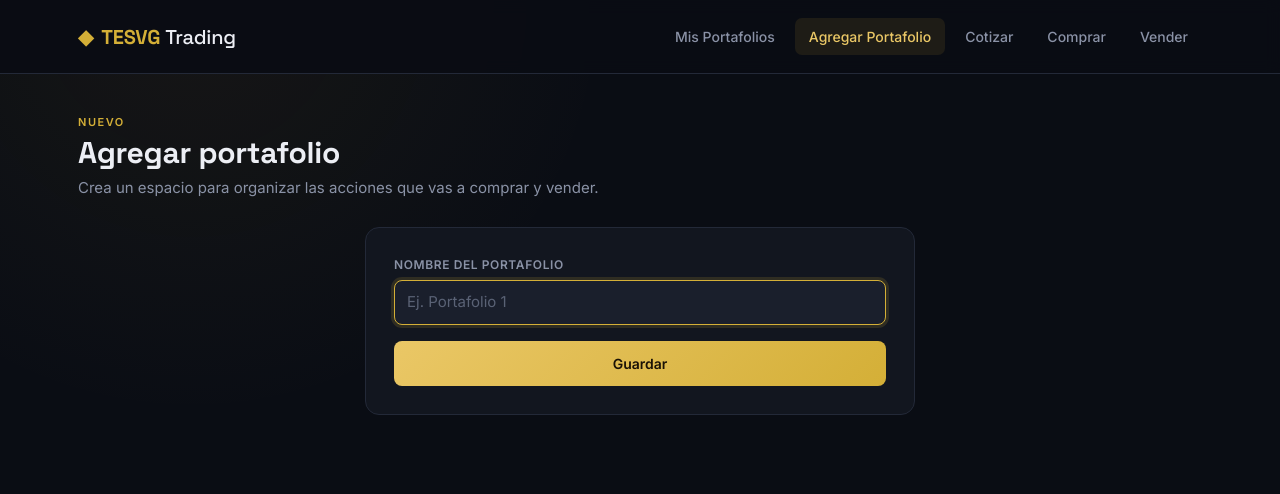
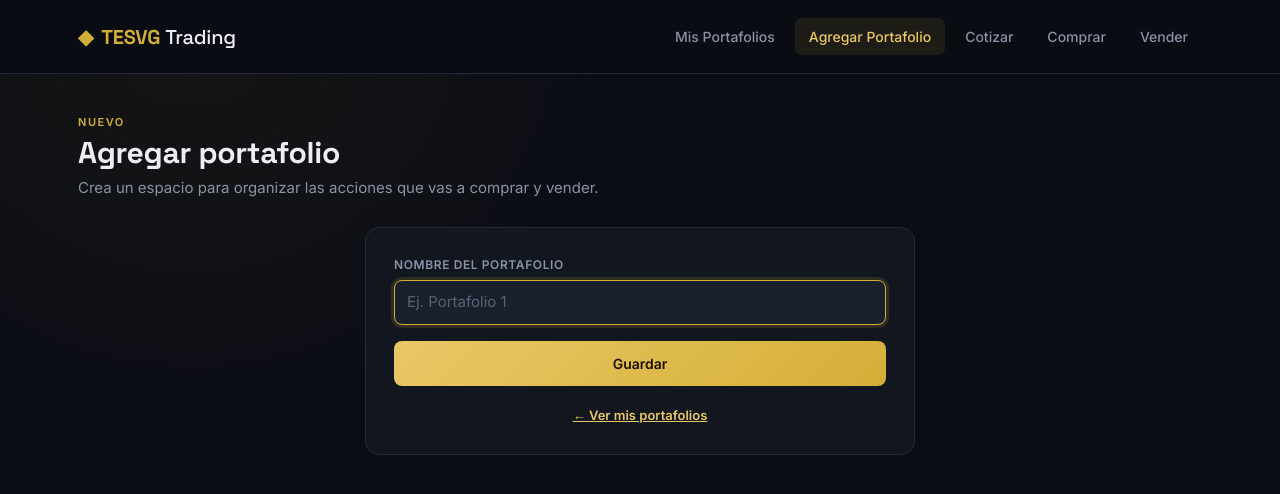
Before and after one commit to FatiRosales/ReactC_V, a React (Vite) app in the folder frontend/: page /agregar-portafolio in a window 1280 px wide. Shown: the top 494 px of the page. Built offline with nearby package versions, Linux system fonts and the light colour scheme; no server answers.

Commit message:
Redirige al portafolio creado y agrega boton ver portafolios

```diff
--- a/frontend/src/pages/AgregarPortafolio.jsx
+++ b/frontend/src/pages/AgregarPortafolio.jsx
@@ -1,5 +1,5 @@
 import { useState } from "react";
-import { useNavigate } from "react-router-dom";
+import { useNavigate, Link } from "react-router-dom";
 import { api } from "../api.js";
 
 export default function AgregarPortafolio() {
@@ -17,8 +17,12 @@ export default function AgregarPortafolio() {
     setGuardando(true);
     setError("");
     try {
-      await api.crearPortafolio(nombre.trim());
-      navigate("/");
+      const data = await api.crearPortafolio(nombre.trim());
+      if (data && data.id) {
+        navigate(`/portafolios/${data.id}`);
+      } else {
+        navigate("/");
+      }
     } catch (err) {
       setError(err.message);
     } finally {
@@ -47,6 +51,9 @@ export default function AgregarPortafolio() {
               <button className="btn-action btn-gold w-100" disabled={guardando}>
                 {guardando ? "Guardando…" : "Guardar"}
               </button>
+              <div className="mt-3 text-center">
+                <Link className="btn-link-action" to="/">← Ver mis portafolios</Link>
+              </div>
             </form>
           </div>
         </div>
```
